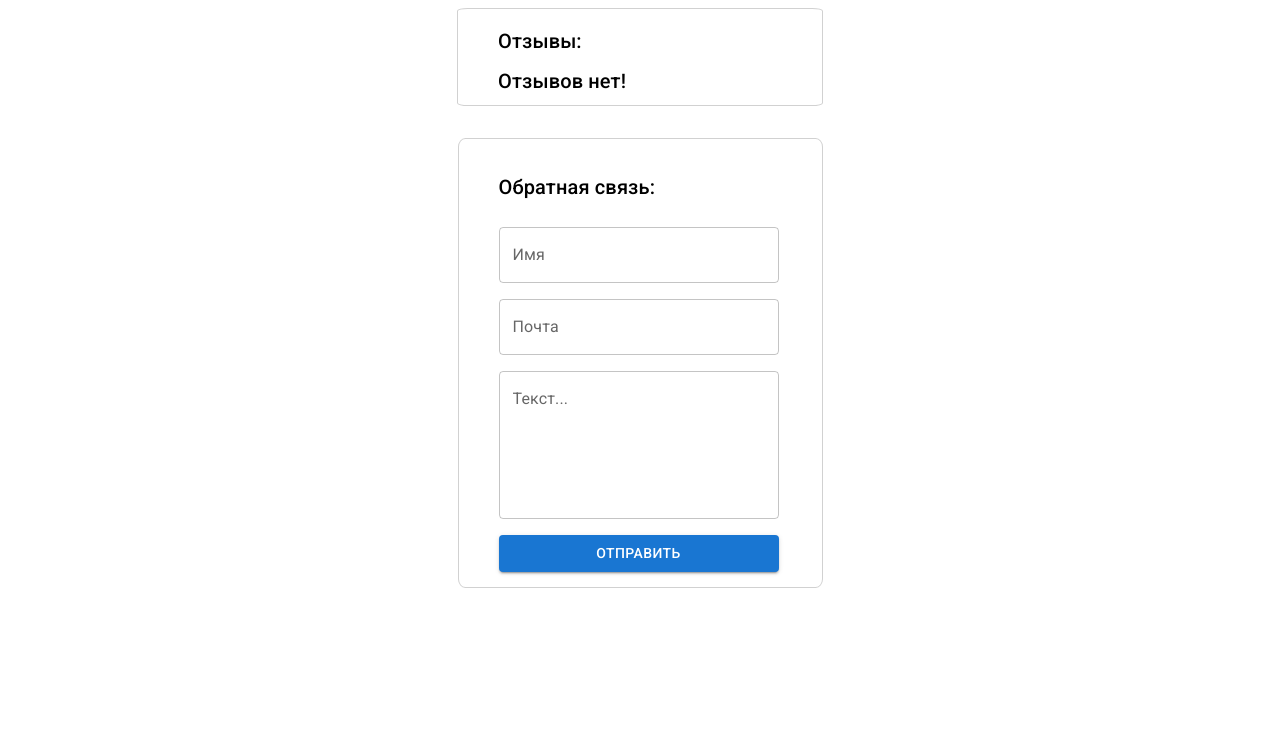
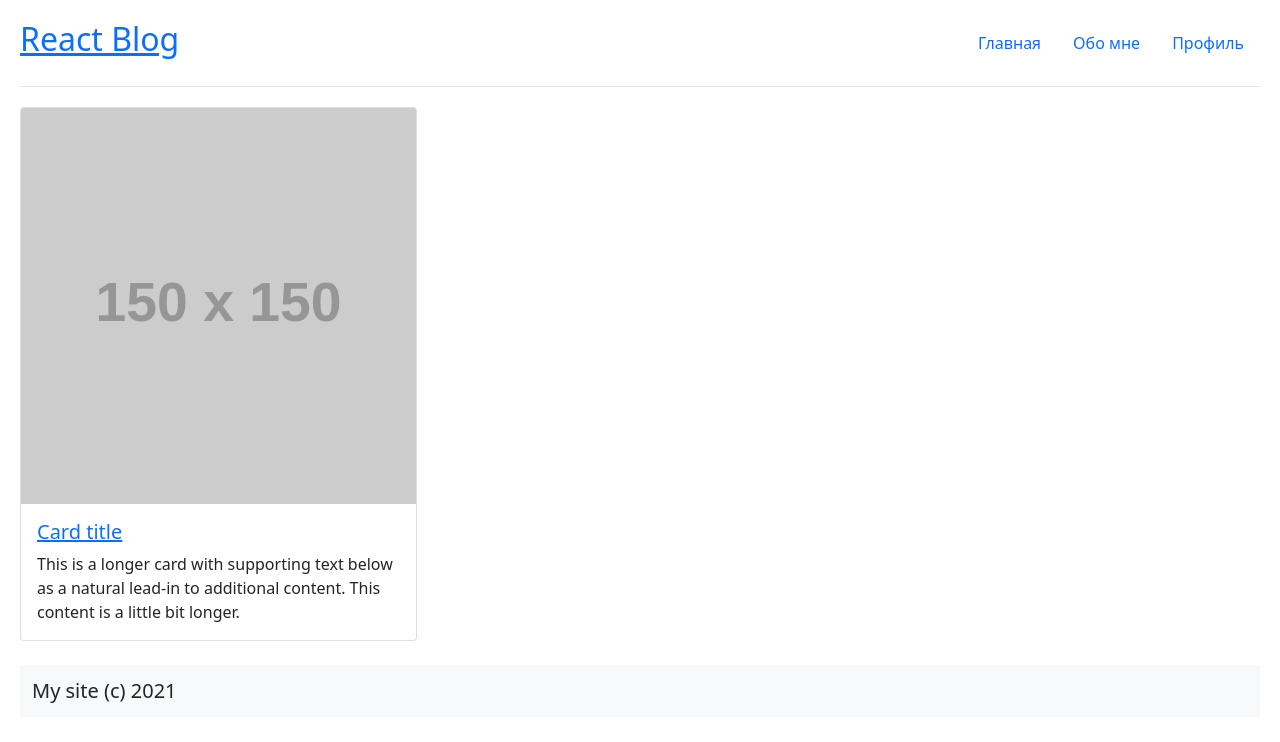
Before and after one commit to KrashAS/archakov-tutorials, a React (Create React App) app: page / in a window 1280 px wide. Shown: the top 742 px of the page. Built offline with nearby package versions, Linux system fonts and the light colour scheme.

Commit message:
Задание №7 выполнил

```diff
--- a/package.json
+++ b/package.json
@@ -10,7 +10,9 @@
     "@testing-library/jest-dom": "^5.16.1",
     "@testing-library/react": "^12.1.2",
     "@testing-library/user-event": "^13.5.0",
+    "bootstrap": "^5.1.3",
     "react": "^17.0.2",
+    "react-bootstrap": "^2.1.1",
     "react-dom": "^17.0.2",
     "react-scripts": "5.0.0",
     "web-vitals": "^2.1.2"
--- a/src/index.js
+++ b/src/index.js
@@ -1,7 +1,8 @@
 import React from "react";
 import ReactDOM from "react-dom";
-import App from "./tutorial-5/App.js";
-//import "./tutorial-5/App.css";
+import App from "./tutorial-6/App.js";
+import "./tutorial-6/style.css";
+import "bootstrap/dist/css/bootstrap.min.css";
 
 ReactDOM.render(
   <React.StrictMode>
--- /dev/null
+++ b/src/tutorial-6/App.js
@@ -0,0 +1,27 @@
+import React from "react";
+import Article from "./components/Article";
+import Header from "./components/Header";
+import CardTitle from "./components/CardTitle";
+import PageHome from "./components/PageHome";
+import PageAbout from "./components/PageAbout";
+import PageProfile from "./components/PageProfile";
+import Footer from "./components/Footer";
+
+export default function App() {
+  const { pathname } = window.location;
+  const isPost = pathname.includes("/post/");
+  const id = pathname.split("/")[2];
+
+  return (
+    <div className="App">
+      <Header />
+      {pathname === "/" && <CardTitle />}
+      {isPost && <Article id={id} />}
+      {pathname.includes("/home") && <PageHome />}
+      {pathname.includes("/about") && <PageAbout />}
+      {pathname.includes("/profile") && <PageProfile />}
+      <br />
+      <Footer />
+    </div>
+  );
+}
--- /dev/null
+++ b/src/tutorial-6/components/Article.jsx
@@ -0,0 +1,19 @@
+import React from "react";
+
+function Article(props) {
+  return (
+    <div>
+      <h1>Статья №{props.id}</h1>
+      <p>
+        Lorem ipsum dolor sit amet consectetur adipisicing elit. Molestiae
+        distinctio fuga animi aliquam sit id veritatis, doloribus ducimus quas,
+        dignissimos non minima quia amet possimus? Impedit nemo ducimus fuga
+        rem!
+      </p>
+      <a href="/">
+        <button>Назад</button>
+      </a>
+    </div>
+  );
+}
+export default Article;
--- /dev/null
+++ b/src/tutorial-6/components/CardTitle.jsx
@@ -0,0 +1,25 @@
+import React from "react";
+import { Row, Col, Card } from "react-bootstrap";
+
+function CardTitle() {
+  return (
+    <Row xs={1} md={3} className="g-4">
+      <Col>
+        <Card>
+          <Card.Img variant="top" src="https://via.placeholder.com/150x150" />
+          <Card.Body>
+            <Card.Title>
+              <a href="/post/1">Card title</a>
+            </Card.Title>
+            <Card.Text>
+              This is a longer card with supporting text below as a natural
+              lead-in to additional content. This content is a little bit
+              longer.
+            </Card.Text>
+          </Card.Body>
+        </Card>
+      </Col>
+    </Row>
+  );
+}
+export default CardTitle;
--- /dev/null
+++ b/src/tutorial-6/components/Footer.jsx
@@ -0,0 +1,13 @@
+import React from "react";
+import { Container, Row, Col } from "react-bootstrap";
+
+function Footer() {
+  return (
+    <Container fluid>
+      <Row>
+        <Col>My site (c) 2021</Col>
+      </Row>
+    </Container>
+  );
+}
+export default Footer;
--- /dev/null
+++ b/src/tutorial-6/components/Header.jsx
@@ -0,0 +1,24 @@
+import React from "react";
+import { Nav } from "react-bootstrap";
+
+function Header() {
+  return (
+    <header>
+      <h2>
+        <a href="/">React Blog</a>
+      </h2>
+      <Nav variant="pills" defaultActiveKey="/">
+        <Nav.Item>
+          <Nav.Link href="/home">Главная</Nav.Link>
+        </Nav.Item>
+        <Nav.Item>
+          <Nav.Link href="/about">Обо мне</Nav.Link>
+        </Nav.Item>
+        <Nav.Item>
+          <Nav.Link href="/profile">Профиль</Nav.Link>
+        </Nav.Item>
+      </Nav>
+    </header>
+  );
+}
+export default Header;
--- /dev/null
+++ b/src/tutorial-6/components/PageAbout.jsx
@@ -0,0 +1,11 @@
+import React from "react";
+import { Card } from "react-bootstrap";
+
+function PageAbout() {
+  return (
+    <Card>
+      <Card.Body>Это мой личный сайт!</Card.Body>
+    </Card>
+  );
+}
+export default PageAbout;
--- /dev/null
+++ b/src/tutorial-6/components/PageHome.jsx
@@ -0,0 +1,11 @@
+import React from "react";
+import { Card } from "react-bootstrap";
+
+function PageHome() {
+  return (
+    <Card>
+      <Card.Body>Это главная страница!</Card.Body>
+    </Card>
+  );
+}
+export default PageHome;
--- /dev/null
+++ b/src/tutorial-6/components/PageProfile.jsx
@@ -0,0 +1,11 @@
+import React from "react";
+import { Card } from "react-bootstrap";
+
+function PageProfile() {
+  return (
+    <Card>
+      <Card.Body>Тут мой профиль.</Card.Body>
+    </Card>
+  );
+}
+export default PageProfile;
--- /dev/null
+++ b/src/tutorial-6/style.css
@@ -0,0 +1,24 @@
+body {
+  margin: 0;
+  font-family: -apple-system, BlinkMacSystemFont, "Segoe UI", "Roboto", "Oxygen",
+    "Ubuntu", "Cantarell", "Fira Sans", "Droid Sans", "Helvetica Neue",
+    sans-serif;
+  -webkit-font-smoothing: antialiased;
+  -moz-osx-font-smoothing: grayscale;
+  padding: 20px;
+}
+
+header {
+  display: flex;
+  align-items: center;
+  justify-content: space-between;
+  padding-bottom: 20px;
+  margin-bottom: 20px;
+  border-bottom: 1px solid rgba(0, 0, 0, 0.1);
+}
+
+.container-fluid {
+  background-color: #f8f9fa;
+  padding: 11px 20px;
+  font-size: 20px;
+}
```
Also changed, not shown: 1 other file (tests, documents, lock files or other folders).
